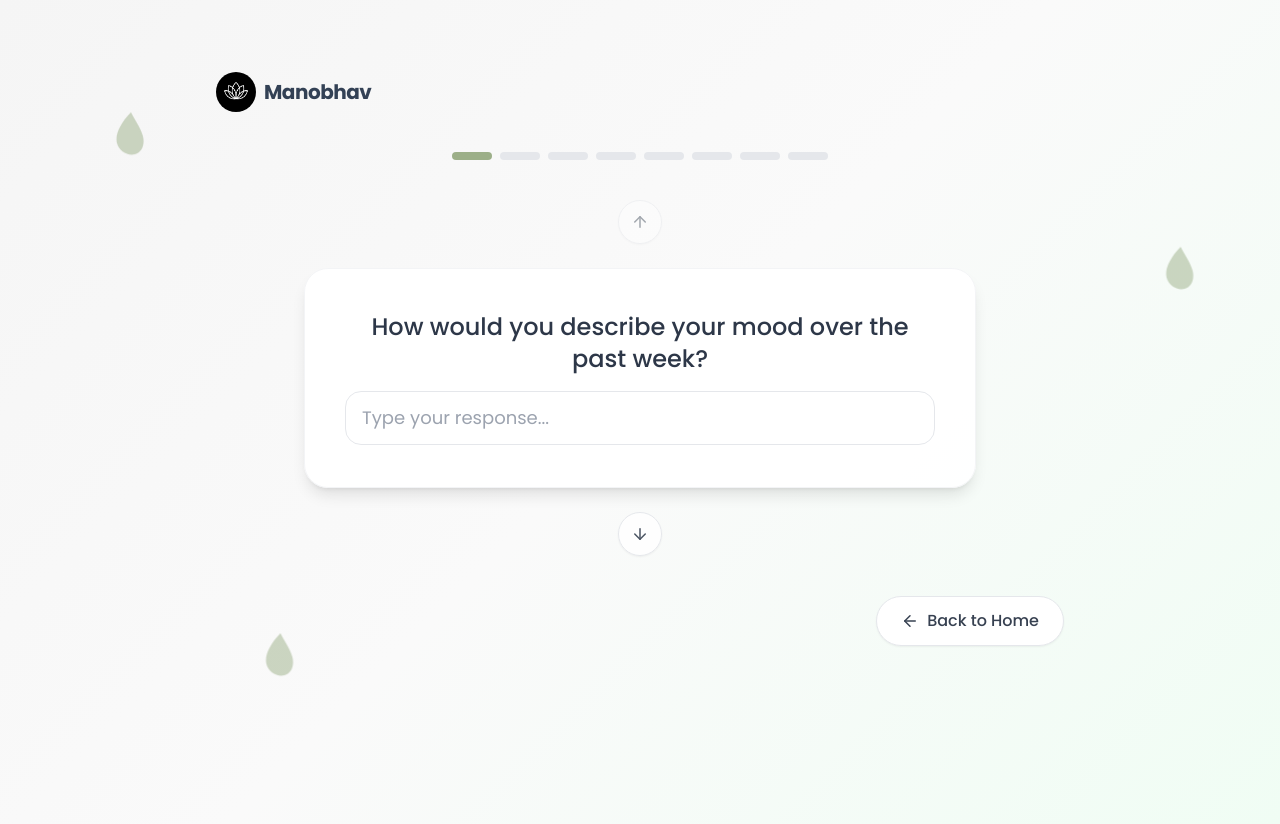
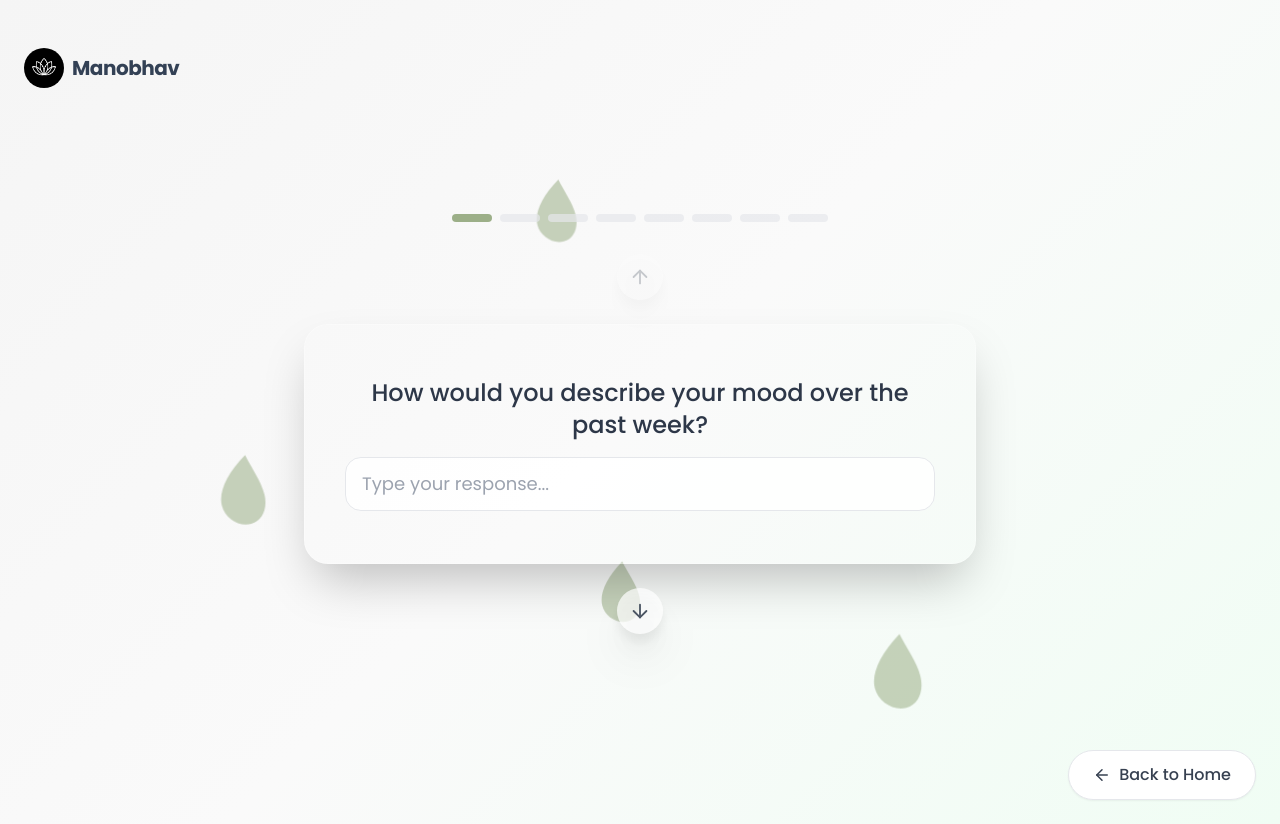
Before and after one commit to Shashank-Shukla/Manobhav, a React (Vite) app in the folder Frontend/manobhav-ui/: page / in a window 1280 px wide. Both pictures are taken after a click on the button "Get Started". Built offline with nearby package versions, Linux system fonts and the light colour scheme.

Commit message:
Smooth journey scroll, full-screen layout, slow leaves

```diff
--- a/Frontend/manobhav-ui/src/pages/JourneyPage.tsx
+++ b/Frontend/manobhav-ui/src/pages/JourneyPage.tsx
@@ -1,6 +1,6 @@
-import { useMemo, useState } from 'react';
-import { ArrowLeft, ArrowUp, ArrowDown } from 'lucide-react';
-import type { WheelEvent } from 'react';
+import { useMemo, useRef, useState } from 'react';
+import type { WheelEvent, CSSProperties } from 'react';
+import { ArrowDown, ArrowLeft, ArrowUp } from 'lucide-react';
 import questionsData from '../assets/journey-questions.json';
 import { Text } from '../shared/primitives/Text';
 import { Button } from '../shared/primitives/Button';
@@ -14,10 +14,11 @@ type JourneyPageProps = {
 
 export function JourneyPage({ onBackHome }: JourneyPageProps) {
   const questions = useMemo(() => questionsData as Question[], []);
-  const [current, setCurrent] = useState(0); // includes final submit step
+  const [current, setCurrent] = useState(0); // includes submit step
   const [answers, setAnswers] = useState<string[]>(Array(questions.length).fill(''));
+  const lastScrollTs = useRef(0);
 
-  const totalSteps = questions.length + 1; // last step is submit card
+  const totalSteps = questions.length + 1; // final step = submit
   const atFirst = current === 0;
   const atLast = current === totalSteps - 1;
 
@@ -25,45 +26,55 @@ export function JourneyPage({ onBackHome }: JourneyPageProps) {
   const goNext = () => !atLast && setCurrent((i) => i + 1);
 
   const onChange = (val: string) => {
+    if (current >= questions.length) return;
     const next = [...answers];
-    if (current < questions.length) {
     next[current] = val;
-    }
     setAnswers(next);
   };
 
-  const onSubmit = () => {
-    // submit placeholder
-    onBackHome();
+  const handleWheel = (e: WheelEvent<HTMLDivElement>) => {
+    e.preventDefault();
+    const now = Date.now();
+    if (now - lastScrollTs.current < 320) return; // throttle to one step
+    lastScrollTs.current = now;
+    if (e.deltaY > 0) goNext();
+    if (e.deltaY < 0) goPrev();
   };
 
-  const handleWheel = (e: WheelEvent<HTMLDivElement>) => {
-    if (e.deltaY > 0) {
-      goNext();
-    } else if (e.deltaY < 0) {
-      goPrev();
-    }
-  };
-
-  const floatingLeaves = [
-    { top: '12%', left: '8%', delay: '0s', duration: '8s' },
-    { top: '28%', right: '6%', delay: '1s', duration: '10s' },
-    { bottom: '18%', left: '20%', delay: '2s', duration: '9s' },
-  ];
+  const floatingLeaves = useMemo(() => {
+    const count = Math.floor(Math.random() * 5) + 3; // 3-7 leaves
+    return Array.from({ length: count }).map(() => ({
+      top: `${10 + Math.random() * 70}%`,
+      left: `${5 + Math.random() * 80}%`,
+      duration: `${10 + Math.random() * 6}s`,
+      delay: `${Math.random() * 2}s`,
+      driftX: Math.random() * 16 - 8,
+      driftY: Math.random() * 16 - 8,
+      size: 64 + Math.random() * 24,
+    }));
+  }, []);
 
   return (
-    <div className="relative min-h-screen overflow-hidden bg-[var(--bg-gradient)] text-[color:var(--text-color)]" onWheel={handleWheel}>
+    <div
+      className="relative w-screen h-screen overflow-hidden bg-[var(--bg-gradient)] text-[color:var(--text-color)]"
+      onWheel={handleWheel}
+    >
       {/* floating leaves */}
-      {floatingLeaves.map((pos, idx) => (
+      {floatingLeaves.map((leaf, idx) => (
         <svg
           key={idx}
           viewBox="0 0 80 120"
-          className="absolute w-12 h-12 opacity-50 animate-float-sway"
+          className="absolute opacity-55 animate-float-sway"
           style={{
-            ...pos,
-            animationDuration: pos.duration,
-            animationDelay: pos.delay,
-          }}
+            top: leaf.top,
+            left: leaf.left,
+            width: leaf.size,
+            height: leaf.size,
+            animationDuration: leaf.duration,
+            animationDelay: leaf.delay,
+            '--drift-x': `${leaf.driftX}px`,
+            '--drift-y': `${leaf.driftY}px`,
+          } as CSSProperties}
         >
           <path
             d="M40 5c10 20 25 40 30 60s-2 40-20 45-40-8-45-28 7-48 35-77Z"
@@ -72,16 +83,16 @@ export function JourneyPage({ onBackHome }: JourneyPageProps) {
         </svg>
       ))}
 
-      <div className="max-w-4xl mx-auto px-6 py-12 animate-in fade-in">
-        <div className="flex items-center gap-3 mb-10">
+      <div className="absolute top-6 left-6 z-20">
         <Logo onClick={onBackHome} />
       </div>
 
-        <div className="flex gap-2 mb-10 justify-center">
+      <div className="absolute inset-0 flex flex-col items-center justify-center px-4 animate-in fade-in">
+        <div className="flex gap-2 mb-8 justify-center">
           {Array.from({ length: totalSteps }).map((_, idx) => (
             <div
               key={idx}
-              className={`w-10 h-2 rounded-full transition-all ${idx === current ? 'bg-[#9CAF88]' : 'bg-gray-200'}`}
+              className={`w-10 h-2 rounded-full transition-all ${idx === current ? 'bg-[#9CAF88]' : 'bg-gray-200/70'}`}
             />
           ))}
         </div>
@@ -90,18 +101,18 @@ export function JourneyPage({ onBackHome }: JourneyPageProps) {
           <button
             onClick={goPrev}
             disabled={atFirst}
-            className="p-3 rounded-full bg-white/80 border border-gray-200 shadow-sm text-gray-600 disabled:opacity-50 hover:-translate-y-0.5 transition"
+            className="p-3 rounded-full bg-white/70 backdrop-blur-xl shadow-2xl text-gray-600 disabled:opacity-30 hover:-translate-y-0.5 transition transform-gpu drop-shadow-xl"
             aria-label="Previous question"
           >
-            <ArrowUp size={18} />
+            <ArrowUp size={22} />
           </button>
 
-          <div className="w-full max-w-2xl bg-white/90 backdrop-blur-sm rounded-3xl shadow-lg border border-gray-100 p-10 min-h-[220px] flex items-center justify-center">
+          <div className="w-full max-w-2xl bg-white/92 backdrop-blur-2xl rounded-3xl shadow-2xl border border-white/30 p-10 min-h-[240px] flex items-center justify-center">
             {current < questions.length ? (
               <div className="w-full space-y-4">
                 <Text variant="h3" className="text-center">{questions[current].text}</Text>
                 <input
-                  className="w-full border border-gray-200 rounded-2xl px-4 py-3 text-lg outline-none focus:border-[#9CAF88] focus:ring-2 focus:ring-[#9CAF88]/30"
+                  className="w-full border border-gray-200 rounded-2xl px-4 py-3 text-lg outline-none focus:border-[#9CAF88] focus:ring-2 focus:ring-[#9CAF88]/30 bg-white/85"
                   value={answers[current]}
                   onChange={(e) => onChange(e.target.value)}
                   placeholder="Type your response..."
@@ -110,7 +121,7 @@ export function JourneyPage({ onBackHome }: JourneyPageProps) {
             ) : (
               <div className="w-full flex flex-col items-center gap-4">
                 <Text variant="h3" className="text-center">Ready to share?</Text>
-                <Button variant="primary" onClick={onSubmit}>Submit</Button>
+                <Button variant="primary" onClick={onBackHome}>Submit</Button>
               </div>
             )}
           </div>
@@ -118,29 +129,29 @@ export function JourneyPage({ onBackHome }: JourneyPageProps) {
           <button
             onClick={goNext}
             disabled={atLast}
-            className="p-3 rounded-full bg-white/80 border border-gray-200 shadow-sm text-gray-600 disabled:opacity-50 hover:translate-y-0.5 transition"
+            className="p-3 rounded-full bg-white/70 backdrop-blur-xl shadow-2xl text-gray-600 disabled:opacity-30 hover:translate-y-0.5 transition transform-gpu drop-shadow-xl"
             aria-label="Next question"
           >
-            <ArrowDown size={18} />
+            <ArrowDown size={22} />
           </button>
         </div>
+      </div>
 
-        <div className="flex justify-end mt-10">
+      <div className="absolute bottom-6 right-6">
         <Button variant="secondary" onClick={onBackHome} className="flex items-center gap-2">
           <ArrowLeft size={18} />
           Back to Home
         </Button>
       </div>
-      </div>
 
       <style>{`
         @keyframes float-sway {
-          0% { transform: translateY(0) translateX(0); }
-          50% { transform: translateY(-12px) translateX(6px); }
-          100% { transform: translateY(0) translateX(0); }
+          0% { transform: translateY(0) translateX(0) rotate(0deg); }
+          50% { transform: translateY(var(--drift-y, -14px)) translateX(var(--drift-x, 10px)) rotate(2deg); }
+          100% { transform: translateY(0) translateX(0) rotate(0deg); }
         }
         .animate-float-sway {
-          animation: float-sway var(--dur, 9s) ease-in-out infinite;
+          animation: float-sway var(--dur, 11s) ease-in-out infinite;
         }
       `}</style>
     </div>
```
Lines whose indentation alone changed are shown as unchanged.
